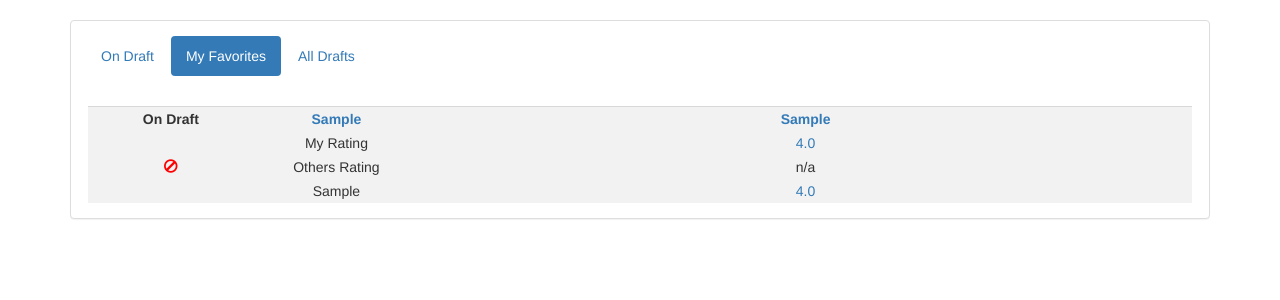
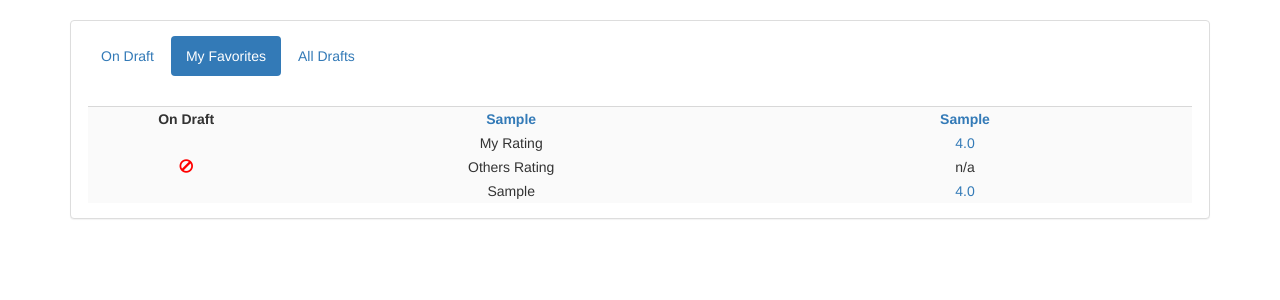
Before and after one commit to johnedenfield/PorterApp, a Flask app: page /favorite in a window 1280 px wide. Shown: the part 58-358 px from the top of the page. Run offline with Flask 2, Linux system fonts and the light colour scheme; a user stored in the database is signed in; tables that the repository leaves empty hold one stand-in row (values such as "Sample post"); some libraries are stand-ins or nearby versions.

Commit message:
Adjusted Table CSS

```diff
--- a/app/static/bootstrap/css/custom.css
+++ b/app/static/bootstrap/css/custom.css
@@ -8,29 +8,35 @@ Custom CSS for the My Beer Site
 
  td{
     text-align:center;
-
 }
 
-
-
 table.draftlist{
+    table-layout: fixed;
     border-top: 1px solid #D8D8D8;
     width: 97%;
     margin-left:1.5%;
     margin-right:1.5%;
-
 }
 
 
-table.draftlist td,th {
+table.draftlist td, th {
     text-align:center;
     padding: 2px;
 }
 
-table.draftlist  td:first-child, th:first-child {
-    width: 15%;
+th.first {
+    width: 16%;
+}
+
+th.second {
+    width: 37%;
+}
+
+th.third {
+    width: 37%;
 }
 
 table.alt-odd {
-    background-color: #F2F2F2;
+    background-color: #FAFAFA;
+
 }
--- a/app/templates/all_drafts.html
+++ b/app/templates/all_drafts.html
@@ -22,12 +22,12 @@
         <div class="row">
             <table class="draftlist {{loop.cycle('alt-odd', 'alt-even')}}">
                 <tr>
-                    <th>On Draft</th>
-                    <th>
+                    <th class="first">On Draft</th>
+                    <th class="second">
                         <a href="{{url_for('brewery', this_brewery = beer['Brewery'] )}}"> {{beer['Brewery']}}</a>
                     </th>
 
-                    <th>
+                    <th class="third">
                         <a href="{{url_for('beer_info', this_beer = beer['Beer_ID'] )}}">{{beer['Beer']}}</a>
                     </th>
                 </tr>
--- a/app/templates/brewery.html
+++ b/app/templates/brewery.html
@@ -26,12 +26,12 @@
         <div class="row">
             <table class="draftlist {{loop.cycle('alt-odd', 'alt-even')}}">
                 <tr>
-                    <th>Draft</th>
-                    <th>
+                    <th class="first">Draft</th>
+                    <th class="second">
                         {{this_brewery}}
                     </th>
 
-                    <th>
+                    <th class="third">
                         <a href="{{url_for('beer_info', this_beer = beer['Beer_ID'] )}}">{{beer['Beer']}}</a>
                     </th>
                 </tr>
--- a/app/templates/favorite.html
+++ b/app/templates/favorite.html
@@ -22,12 +22,12 @@
         <div class="row">
             <table class="draftlist {{loop.cycle('alt-odd', 'alt-even')}}">
                 <tr>
-                    <th>On Draft</th>
-                    <th>
+                    <th class="first">On Draft</th>
+                    <th class="second">
                         <a href="{{url_for('brewery', this_brewery = beer['Brewery'] )}}"> {{beer['Brewery']}}</a>
                     </th>
 
-                    <th>
+                    <th class="third">
                         <a href="{{url_for('beer_info', this_beer = beer['Beer_ID'] )}}">{{beer['Beer']}}</a>
                     </th>
                 </tr>
```
Also changed, not shown: app/templates/draft_list.html (+7 -6 lines).
